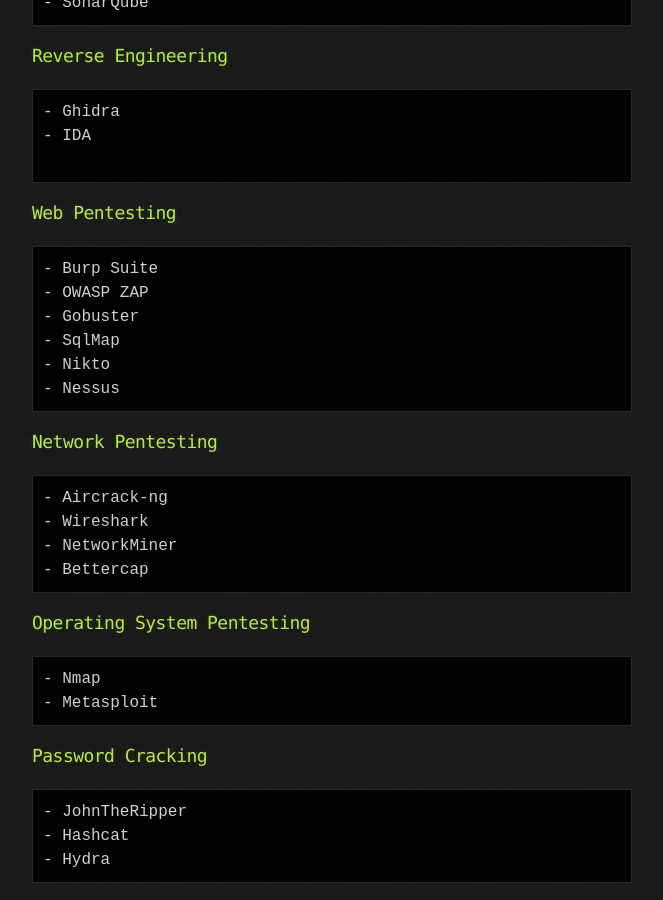
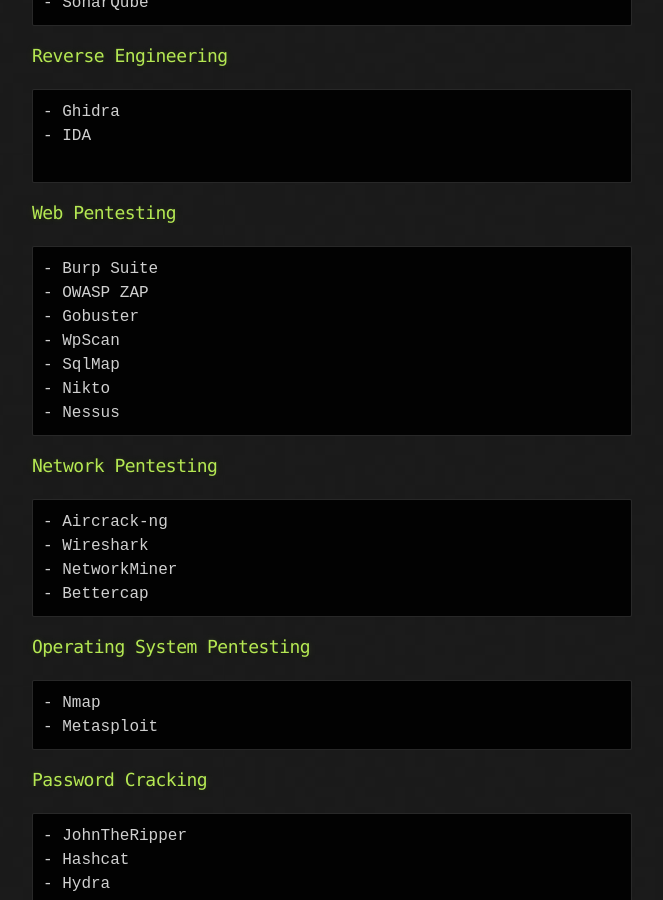
Before and after one commit to duksctf/duksctf.github.io, a Jekyll site: the page built from resume.md, in a window 1280 px wide and 900 px high, scrolled down 1974 px. Shown: the whole window, without its empty margins (308-971 px from the left). Built offline with Jekyll 4.4.1, drawn with Linux system fonts in a browser that asks for light colours; our own code applies the rules of GitHub Pages for plain Markdown files.

Commit message:
Added Tool

```diff
--- a/resume.md
+++ b/resume.md
@@ -85,6 +85,7 @@
 - Burp Suite
 - OWASP ZAP
 - Gobuster
+- WpScan
 - SqlMap
 - Nikto
 - Nessus
```
